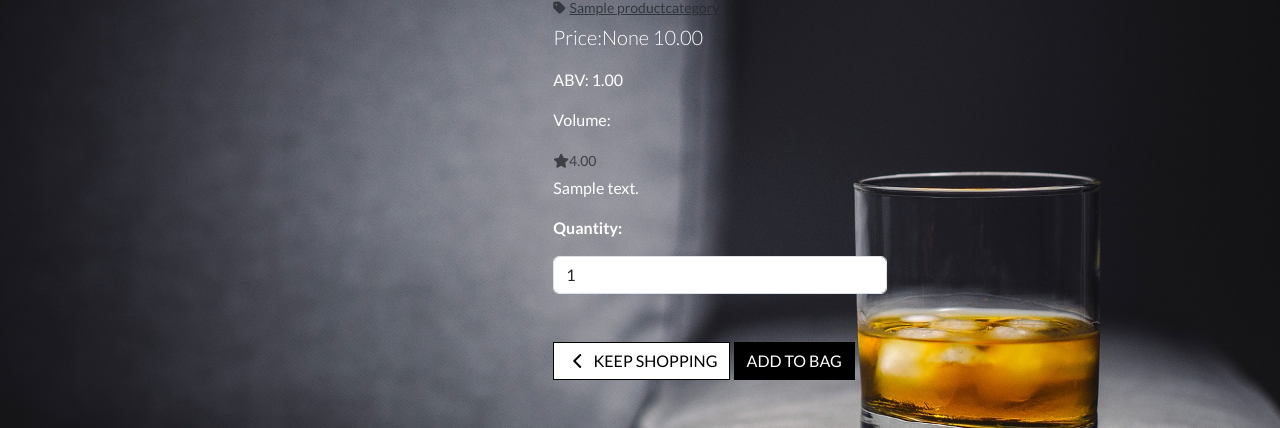
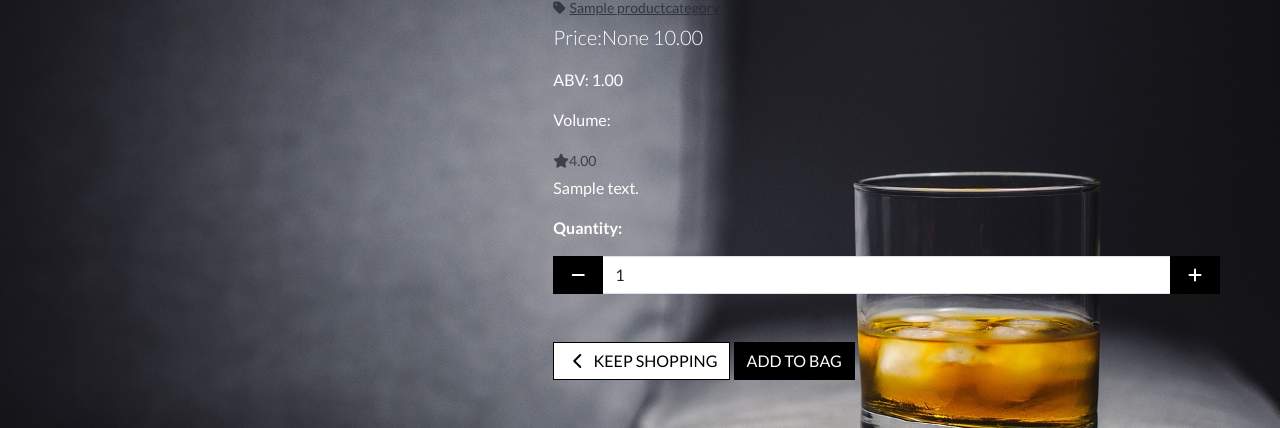
Before and after one commit to troeske/holyspirits, a Django app: a page that uses products/templates/products/product_details.html in a window 1280 px wide. Shown: the part 391-819 px from the top of the page. Run offline with Django 5.2, Linux system fonts and the light colour scheme; tables that the repository leaves empty hold one stand-in row (values such as "Sample post"); some libraries are stand-ins or nearby versions.

Commit message:
add: quantity input-group - work-in-progress

```diff
--- a/products/templates/products/product_details.html
+++ b/products/templates/products/product_details.html
@@ -59,9 +59,26 @@
                         <div class="form-row">
                             <div class="col-12">
                                 <p class="mt-3"><strong>Quantity:</strong></p>
-                                <div class="form-group w-50">
-                                    <div class="input-group">
-                                        <input class="form-control qty_input" type="number" name="quantity" value="1" min="1" max="99" data-item_id="{{ product.gtin }}" id="id_qty_{{ product.gtin }}">
+                                <div class="input-group">
+                                    <div class="input-group-prepend">
+                                        <button class="decrement-qty btn btn-black rounded-0"
+                                            data-item_id="{{ product.gtin }}" id="decrement-qty_{{ product.gtin }}">
+                                            <span class="icon">
+                                                <i class="fas fa-minus"></i>
+                                            </span>
+                                        </button>
+                                    </div>
+                                    <input class="form-control qty_input" type="number"
+                                        name="quantity" value="1" min="1" max="99"
+                                        data-item_id="{{ product.gtin }}"
+                                        id="id_qty_{{ product.gtin }}">
+                                    <div class="input-group-append">
+                                        <button class="increment-qty btn btn-black rounded-0"
+                                            data-item_id="{{ product.gtin }}" id="increment-qty_{{ product.gtin }}">
+                                            <span class="icon">
+                                                <i class="fas fa-plus"></i>
+                                            </span>
+                                        </button>
                                     </div>
                                 </div>
                             </div>
--- a/static/css/base.css
+++ b/static/css/base.css
@@ -114,6 +114,7 @@ body {
     cursor: pointer;
 }
 
+
 /* -------------------------------- Media Queries */
 
 /* Slightly larger container on xl screens */
```
